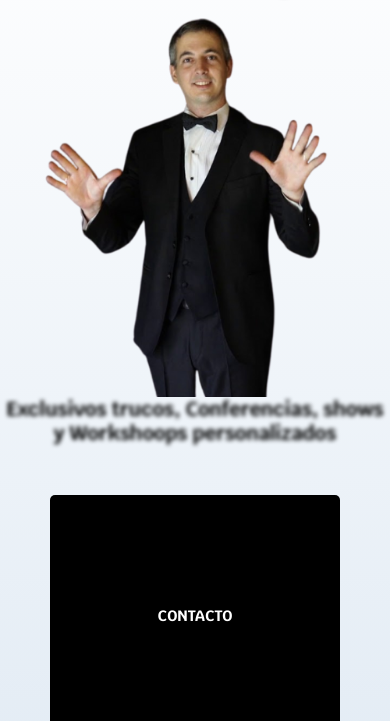
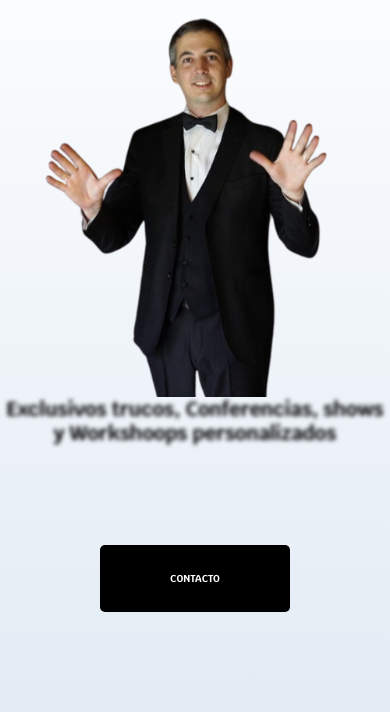
Before and after one commit to dhdiego/IgnacioLopezMagia, a plain HTML site: page index.html in a window 390 px wide. Shown: the part 123-844 px from the top of the page. Drawn offline with nearby package versions, Linux system fonts and the light colour scheme.

Commit message:
responsive index

```diff
--- a/css/styles.css
+++ b/css/styles.css
@@ -113,6 +113,8 @@ h3 {
 }
 
 .botonContacto {
+  display: flex;
+  justify-content: center;
   background-color: black;
   text-align: center;
   border-radius: 5px;
@@ -124,12 +126,13 @@ h3 {
 }
 
 .botonContacto a {
+  display: block;
   color: white;
   text-transform: uppercase;
   font-weight: bold;
   border-radius: 0.5rem;
   text-decoration: none;
-  margin: 100px;
+  margin: 10px;
 
 
 }
@@ -574,19 +577,15 @@ footer {
 
   .botonContacto {
 
-    font-size: 15px;
-    display: flex;
+    font-size: 10px;
+    /* display: flex; */
+    /* flex-wrap: wrap;
     justify-content: center;
+    align-items: center;
     padding: 5px;
-    margin: 50px;
+    margin: 50px; */
   }
 
-  .botonContacto a {
-    display: flex;
-    flex-wrap: wrap;
-    padding: 5px;
-    margin: 100px;
-  }
 
   .textoBio {
 
```
